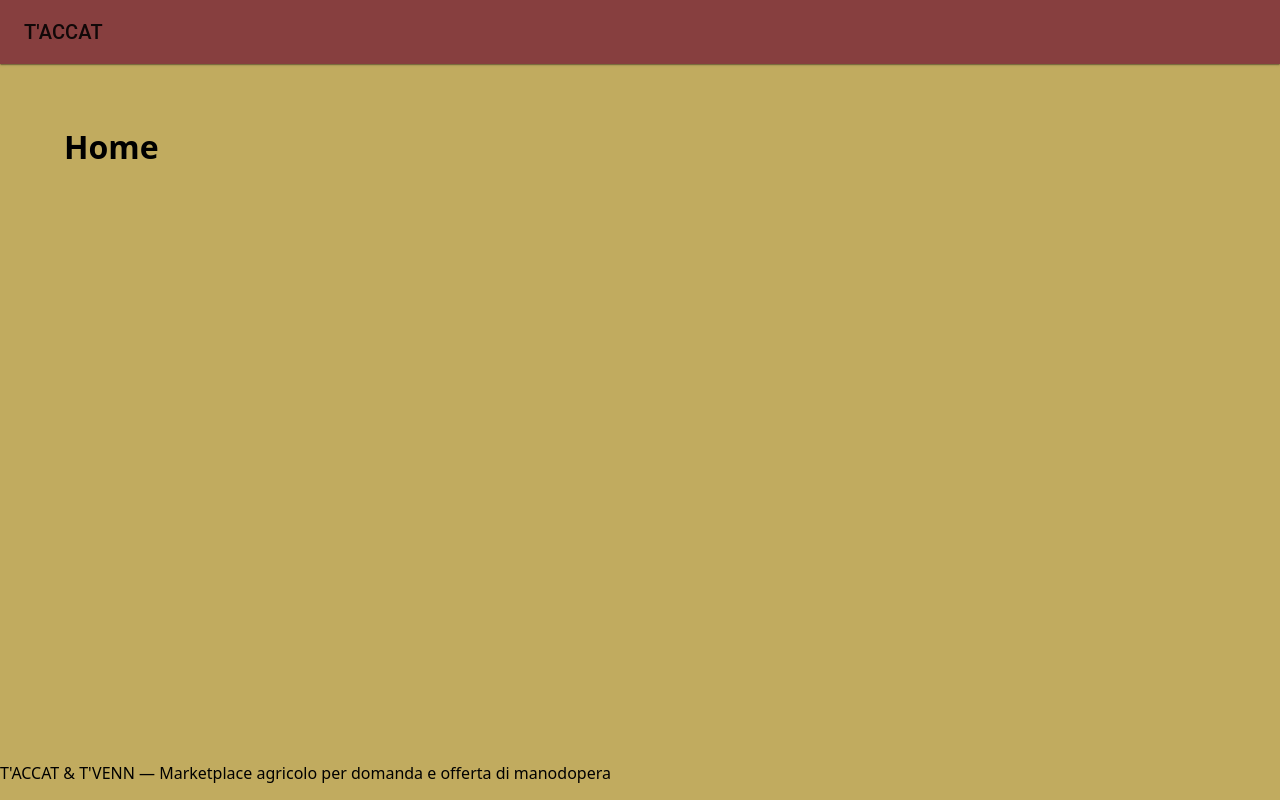
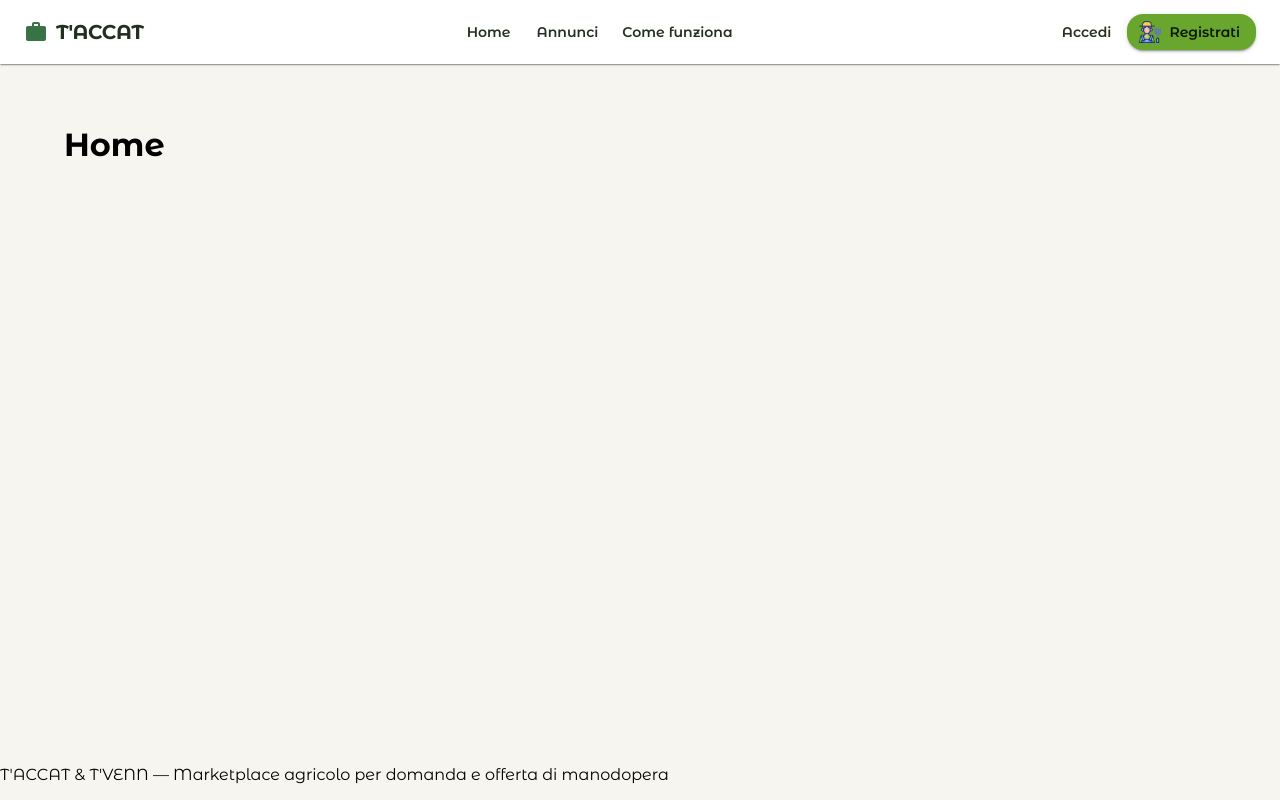
Before and after one commit to lup62/T-ACCAT-T-VENN, a React (Vite) app in the folder client/: page / in a window 1280 px wide. Built offline with nearby package versions, Linux system fonts and the light colour scheme.

Commit message:
personalizzazione Navbar, aggiunta font, palette e min fix

```diff
--- a/client/src/components/Navbar.jsx
+++ b/client/src/components/Navbar.jsx
@@ -1,5 +1,14 @@
-import {Link} from 'react-router-dom'
-import { AppBar, Toolbar, Typography } from "@mui/material";
+import { Link as RouterLink } from "react-router-dom";
+import {
+    AppBar,
+    Toolbar,
+    Typography,
+    Box,
+    Button,
+} from "@mui/material";
+
+import WorkIcon from "@mui/icons-material/Work";
+import farmerIcon from "../assets/farmerIcon.png"
 
 function Navbar() {
     return (
@@ -11,10 +20,109 @@ function Navbar() {
                 color: "text.primary",
             }}
         >
-            <Toolbar>
-                <Typography variant="h6">
-                    T&apos;ACCAT
-                </Typography>
+            <Toolbar
+                sx={{
+                    minHeight: 72,
+                    display: "flex",
+                    justifyContent: "space-between",
+                }}
+            >
+                {/* Logo */}
+                <Box
+                    component={RouterLink}
+                    to="/"
+                    sx={{
+                        display: "flex",
+                        alignItems: "center",
+                        gap: 1,
+                        color: "inherit",
+                        textDecoration: "none",
+                    }}
+                >
+                    <WorkIcon color="primary" />
+
+                    <Typography
+                        variant="h6"
+                        sx={{
+                            fontWeight: 700,
+                            letterSpacing: "-0.5px",
+                        }}
+                    >
+                        T&apos;ACCAT
+                    </Typography>
+                </Box>
+
+                {/* Menu centrale: visibile da tablet/desktop */}
+                <Box
+                    sx={{
+                        display: {
+                            xs: "none",
+                            md: "flex",
+                        },
+                        gap: 1,
+                    }}
+                >
+                    <Button
+                        component={RouterLink}
+                        to="/"
+                        color="inherit"
+                    >
+                        Home
+                    </Button>
+
+                    <Button
+                        component={RouterLink}
+                        to="/annunci"
+                        color="inherit"
+                    >
+                        Annunci
+                    </Button>
+
+                    <Button
+                        component={RouterLink}
+                        to="#"
+                        color="inherit"
+                    >
+                        Come funziona
+                    </Button>
+                </Box>
+
+                {/* Azioni utente */}
+                <Box
+                    sx={{
+                        display: "flex",
+                        alignItems: "center",
+                        gap: 1,
+                    }}
+                >
+                    <Button
+                        component={RouterLink}
+                        to="/login"
+                        color="inherit"
+                    >
+                        Accedi
+                    </Button>
+
+                    <Button
+                        component={RouterLink}
+                        to="/register"
+                        variant="contained"
+                        color="secondary"
+                        startIcon={
+                            <Box
+                                component="img"
+                                src={farmerIcon}
+                                alt=""
+                                sx={{
+                                    width: 22,
+                                    height: 22,
+                                }}
+                            />
+                        }
+                    >
+                        Registrati
+                    </Button>
+                </Box>
             </Toolbar>
         </AppBar>
     );
--- a/client/src/index.css
+++ b/client/src/index.css
@@ -1,3 +1,7 @@
+
+@import url('https://fonts.googleapis.com/css2?family=Montserrat+Alternates:ital,wght@0,100;0,200;0,300;0,400;0,500;0,600;0,700;0,800;0,900;1,100;1,200;1,300;1,400;1,500;1,600;1,700;1,800;1,900&display=swap');
+
+
 * {
     box-sizing: border-box;
 }
@@ -11,5 +15,5 @@ body,
 }
 
 body {
-    font-family: system-ui, sans-serif;
+    font-family: "Montserrat Alternates", system-ui, sans-serif;
 }
--- a/client/src/theme/theme.js
+++ b/client/src/theme/theme.js
@@ -3,18 +3,44 @@ import { createTheme } from "@mui/material/styles";
 const theme = createTheme({
     palette: {
         primary: {
-            main: "#2e7d32",
+            main: "#387347",
         },
         secondary: {
-            main: "#ffb300",
+            main: "#69A62D",
         },
         background: {
-            default: "#c1ab5f",
-            paper: "#873f3f",
+            default: "#F7F5EF",
+            paper: "#FFFFFF",
+        },
+        text: {
+            primary: "#24301F",
+            secondary: "#5E6658",
+        },
+        success: {
+            main: "#69A62D",
+        },
+        warning: {
+            main: "#F2A96D",
+        },
+        error: {
+            main: "#BF6565",
         },
     },
-    shape: {
-        borderRadius: 12,
+
+    typography: {
+        fontFamily: '"Montserrat Alternates", system-ui, sans-serif',
+    },
+
+    components: {
+        MuiButton: {
+            styleOverrides: {
+                root: {
+                    borderRadius: 16,
+                    textTransform: "none",
+                    fontWeight: 600,
+                },
+            },
+        },
     },
 });
 
```
Also changed, not shown: client/src/assets/farmerIcon.png (added).
